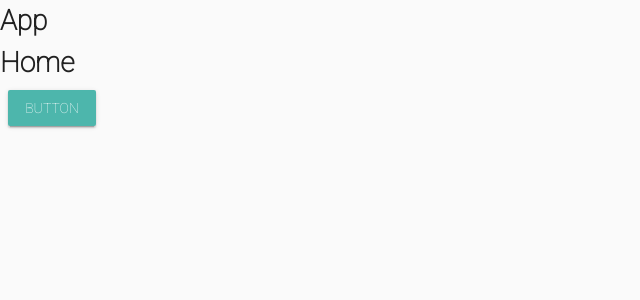
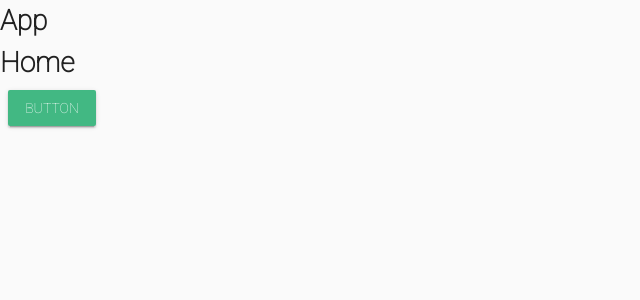
Before and after one commit to sahilmob/vuejs-graphql, a Vue app in the folder client/: page / in a window 1280 px wide. Shown: the top 300 px of the page, without its empty margins (0-640 px from the left). Built offline with nearby package versions, Linux system fonts and the light colour scheme.

Commit message:
Setup color scheme

```diff
--- a/client/src/plugins/vuetify.js
+++ b/client/src/plugins/vuetify.js
@@ -4,12 +4,12 @@ import 'vuetify/dist/vuetify.min.css'
 
 Vue.use(Vuetify, {
     theme: {
-        primary: "#4DB6AC",
-        secondary: "#80CBC4",
-        accent: "#9c27b0",
-        error: "#B71C1C",
-        warning: "#FDD835",
-        info: "#546E7A",
-        success: "#558B2F"
+        primary: "#42b883",
+        secondary: "#35495e",
+        accent: "#427AA1",
+        error: "#FF495C",
+        warning: "#F7B801",
+        info: "#336699",
+        success: "#72A98F"
     }
 })
```
